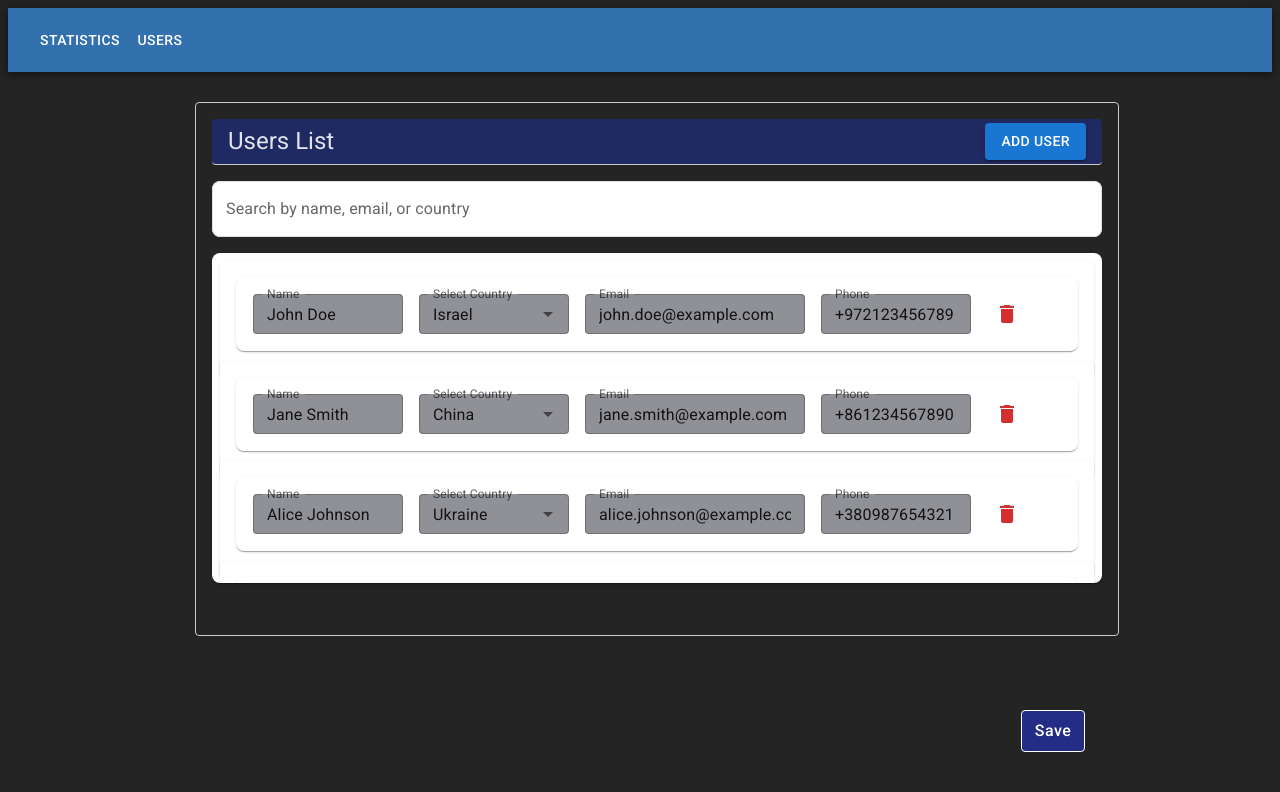
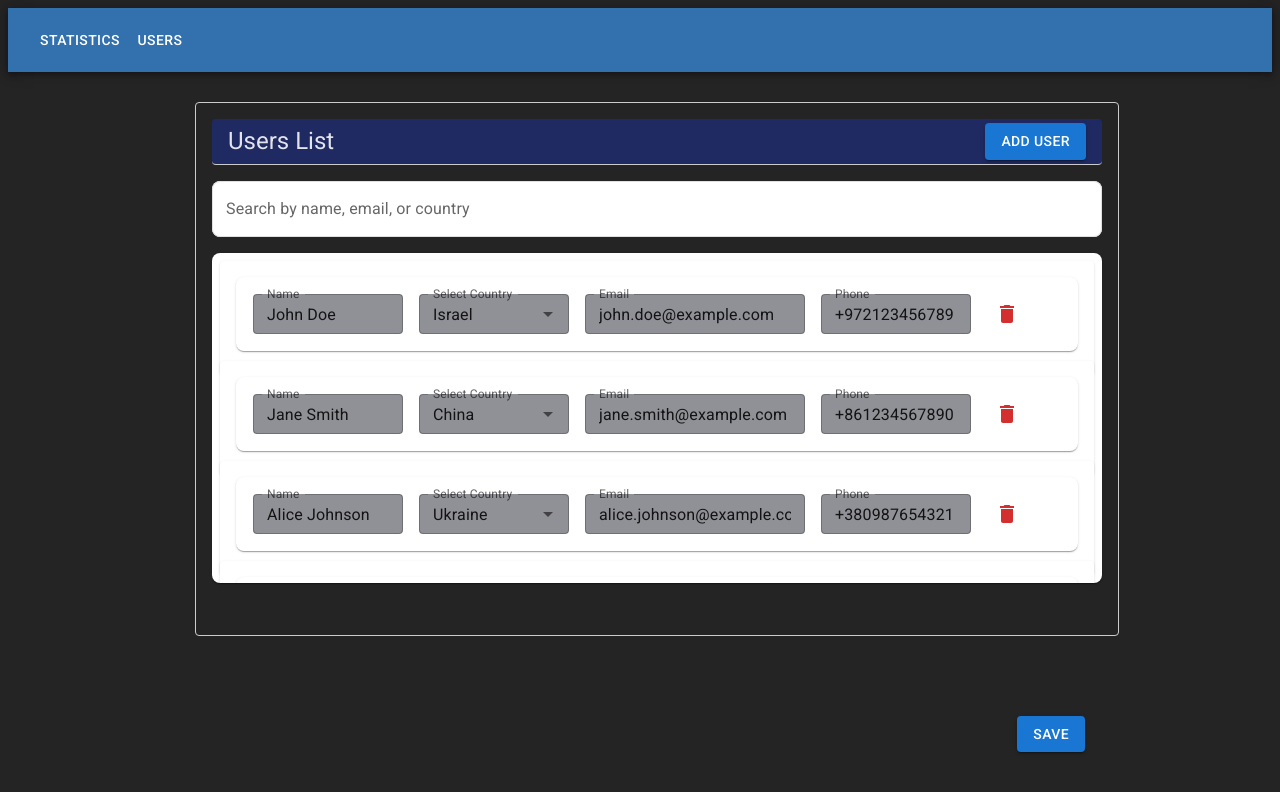
Before and after one commit to urikhaimov/long-list-form-react-project, a React (Vite) app: page /users in a window 1280 px wide. Shown: the top 792 px of the page. Built offline with nearby package versions, Linux system fonts and the light colour scheme.

Commit message:
add snack

```diff
--- a/src/components/AutocompleteField.jsx
+++ b/src/components/AutocompleteField.jsx
@@ -1,19 +1,51 @@
 import { Autocomplete, TextField } from '@mui/material';
 import { styled } from '@mui/material/styles';
+
 const StyledAutocomplete = styled(Autocomplete)({
   boxShadow: 'none',
   textTransform: 'none',
   backgroundColor: '#909196',
   borderRadius: '4px',
 });
-const AutocompleteField = ({ options, value, onChange, label, ...rest }) => {
+
+const AutocompleteField = ({
+  options,
+  value,
+  onChange,
+  label,
+  optionKey = null, // optional: use for object options like 'code'
+  ...rest
+}) => {
+  // Check if the value matches any option
+  const matchedValue = options.find((opt) => {
+    if (typeof opt === 'string') {
+      return opt === value;
+    } else if (optionKey) {
+      return opt[optionKey] === value[optionKey];
+    } else {
+      return opt === value;
+    }
+  }) || null;
+
   return (
     <StyledAutocomplete
       options={options}
-      value={value}
+      value={matchedValue}
       onChange={(event, newValue) => onChange(newValue)}
-      getOptionLabel={(option) => option}  // handle string options
-      isOptionEqualToValue={(option, val) => option === val}  // string equality
+      getOptionLabel={(option) =>
+        typeof option === 'string'
+          ? option
+          : option.label || ''
+      }
+      isOptionEqualToValue={(option, val) => {
+        if (typeof option === 'string') {
+          return option === val;
+        } else if (optionKey) {
+          return option[optionKey] === val?.[optionKey];
+        } else {
+          return option === val;
+        }
+      }}
       renderInput={(params) => <TextField {...params} label={label} />}
       {...rest}
     />
@@ -22,9 +54,10 @@ const AutocompleteField = ({ options, value, onChange, label, ...rest }) => {
 
 AutocompleteField.defaultProps = {
   options: [],
-  value: '',
+  value: null, // important: null instead of ''
   onChange: () => {},
   label: '',
+  optionKey: null, // optional: e.g., 'code'
 };
 
 export default AutocompleteField;
--- a/src/components/InputField.jsx
+++ b/src/components/InputField.jsx
@@ -14,7 +14,7 @@ const InputField = React.forwardRef(({ error, helperText, ...props }, ref) => {
     <StyledTextField
       {...props}
       inputRef={ref} // pass down react-hook-form's ref
-      error={error} // MUI error prop
+      error={error ? true : undefined} // MUI error prop
       helperText={helperText} // MUI helper text (e.g., validation message)
       variant="outlined"
       size="small"
--- a/src/components/PrimaryButton.jsx
+++ /dev/null
@@ -1,33 +0,0 @@
-import { Button } from '@mui/material';
-import { styled } from '@mui/material/styles';
-
-const StyledButton = styled(Button)({
-  boxShadow: 'none',
-  textTransform: 'none',
-  fontSize: 16,
-  padding: '6px 12px',
-  border: '1px solid',
-  backgroundColor: '#232d85',
-  '&:hover': {
-    backgroundColor: 'white',
-    borderColor: 'black',
-    color: 'black',
-  },
-});
-
-const PrimaryButton = ({ children, disabled, handleClick }) => {
-  return (
-    <StyledButton variant="contained" disabled={disabled} onClick={handleClick}>
-      {children}
-    </StyledButton>
-  );
-};
-
-// TODO: Implement passed props
-PrimaryButton.defaultProps = {
-  children: null,
-  disabled: false,
-  handleClick: () => {},
-};
-
-export default PrimaryButton;
--- a/src/pages/users/UsersPage.jsx
+++ b/src/pages/users/UsersPage.jsx
@@ -2,7 +2,7 @@ import { useUsersContext } from '../../context/usersContext';
 import { ACTIONS } from '../users/reducers';
 import UsersList from './usersList/UsersList';
 import PrimaryButton from '../../components/PrimaryButton';
-import { Snackbar, Alert, CircularProgress, Box } from '@mui/material';
+import { Snackbar, Alert, CircularProgress, Box, Button } from '@mui/material';
 import { useState } from 'react';
 import styles from './users.module.css';
 
@@ -11,6 +11,7 @@ function UsersPage() {
   const [saveSuccess, setSaveSuccess] = useState(false);
 
   const handleSave = async () => {
+    console.log('handleSave', handleSave)
     const firstInvalidUser = users.find(
       (u) => !u.name || !u.email || !u.phone || !u.country
     );
@@ -47,14 +48,15 @@ function UsersPage() {
   ).length;
 
   const handleSnackbarClose = () => {
-    if (error) {
+    if (error === null) {
       dispatch({ type: ACTIONS.SAVE_FAILURE, payload: { error: null } });
     }
     if (saveSuccess) {
       setSaveSuccess(false);
     }
   };
-
+  console.log('error', !!error)
+  console.log('saveSuccess', saveSuccess)
   return (
     <Box className={styles.pageRoot}>
       <Box className={styles.pageContentContainer}>
@@ -67,14 +69,15 @@ function UsersPage() {
         {loading ? <CircularProgress size={24} color="primary" /> : <UsersList />}
 
         <Box className={styles.rightButtonContainer} sx={{ mt: 2 }}>
-          <PrimaryButton disabled={loading} onClick={handleSave}>
+          <Button variant="contained" disabled={loading} onClick={handleSave}>
             {loading ? 'Saving...' : 'Save'}
-          </PrimaryButton>
+          </Button>
         </Box>
       </Box>
 
       <Snackbar
-        open={!!error || saveSuccess}
+        open={error != null || saveSuccess}
+
         autoHideDuration={4000}
         onClose={handleSnackbarClose}
         anchorOrigin={{ vertical: 'bottom', horizontal: 'center' }}
--- a/src/pages/users/userRow/UserRow.jsx
+++ b/src/pages/users/userRow/UserRow.jsx
@@ -48,10 +48,10 @@ const UserRow = ({ user, handleInputChange, onDelete }) => {
 
       <AutocompleteField
         options={countries}
-        value={country}
-        onChange={(newValue) => handleInputChange(id, 'country', newValue)}
+        value={user.country || null}
+        onChange={(val) => handleChange('country', val)}
         label="Select Country"
-        error={hasError('country', country)}
+         error={hasError('country', country)}
         helperText={hasError('country', country) ? 'Country is required' : ''}
         sx={{ width: 150 }}
         size="small"
```
